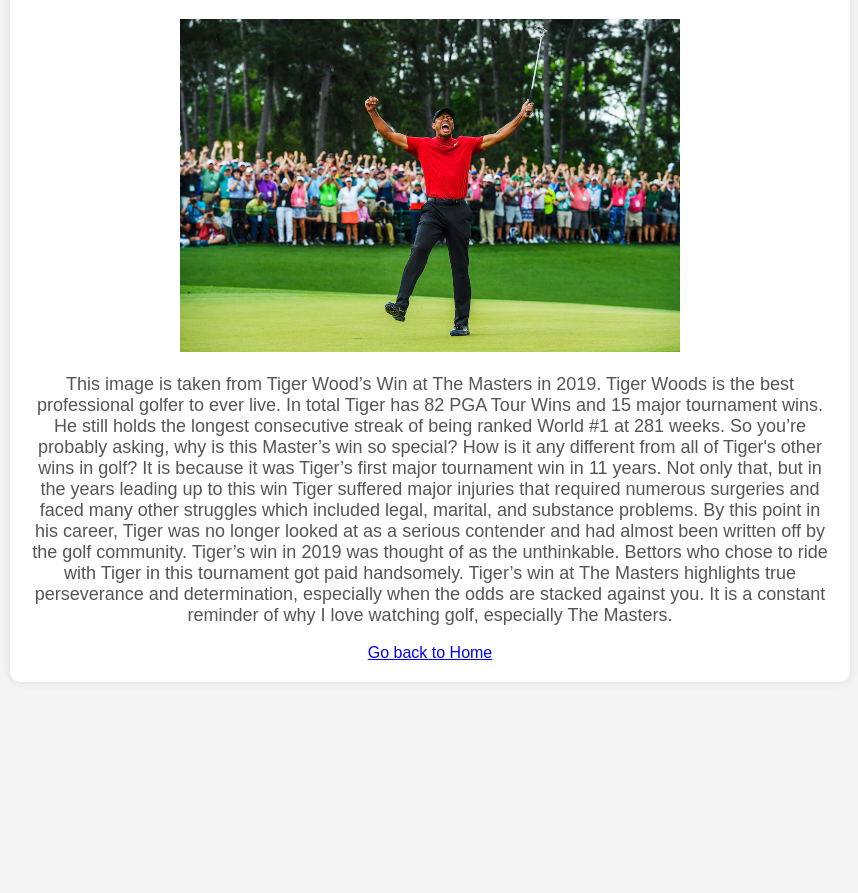
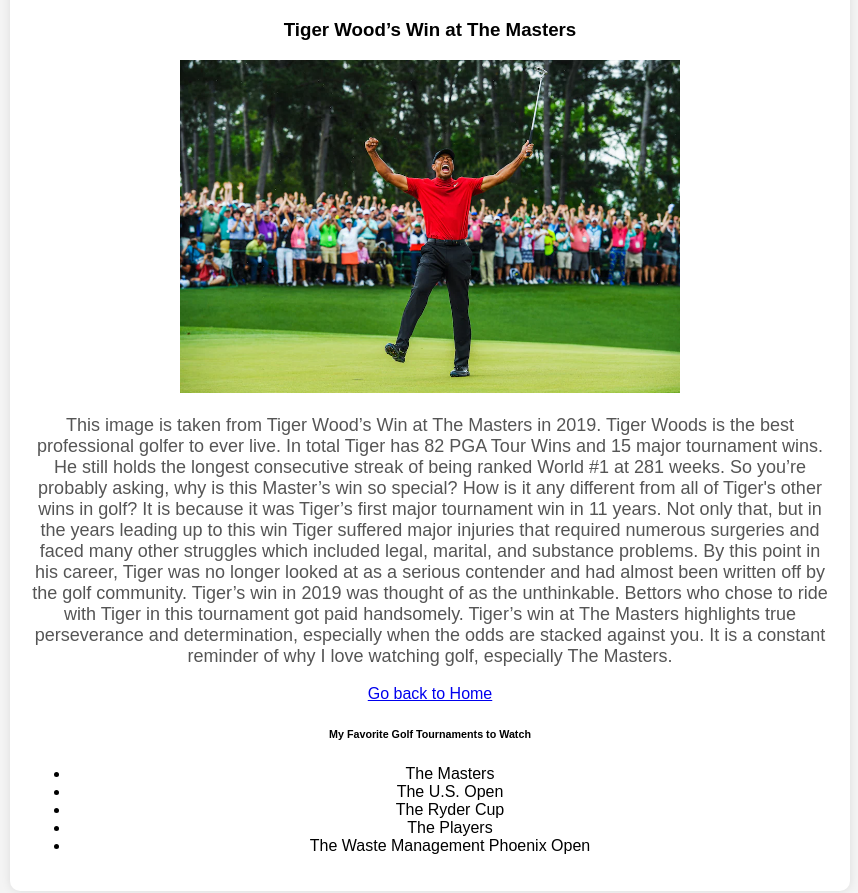
Before and after one commit to Wil8337/wil8337.github.io, a plain HTML site: page about.html in a window 1280 px wide. Shown: the part 101-994 px from the top of the page, without its empty margins (210-1068 px from the left). Before the commit the page ends 803 px from the top, so only its background shows below. Drawn offline with Linux system fonts and the light colour scheme.

Commit message:
Add Smaller Heading & List about.html

```diff
--- a/about.html
+++ b/about.html
@@ -9,6 +9,7 @@
  <body>
      <div class="container">
          <h1>Golf</h1>
+         <h3>Tiger Wood’s Win at The Masters</h3>
          <img src="Tiger Golf.webp" alt="Tiger Wood’s Win at The Masters" width="500">
          <p>This image is taken from Tiger Wood’s Win at The Masters in 2019. Tiger Woods is the best professional golfer to ever live.
           In total Tiger has 82 PGA Tour Wins and 15 major tournament wins. He still holds the longest consecutive streak of being ranked
@@ -22,6 +23,14 @@
           especially The Masters.
          </p>
          <a href="index.html">Go back to Home</a>
+         <h6>My Favorite Golf Tournaments to Watch</h6>
+         <ul>
+             <li>The Masters</li>
+             <li>The U.S. Open</li>
+             <li>The Ryder Cup</li>
+             <li>The Players</li>
+             <li>The Waste Management Phoenix Open</li>
+         </ul>
      </div>
  </body>
  </html>
```
